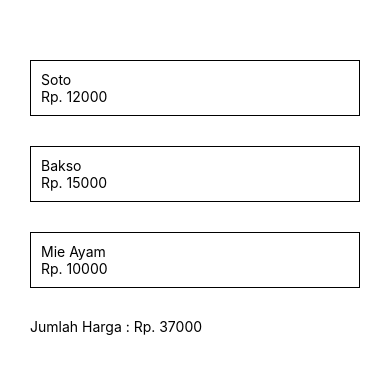
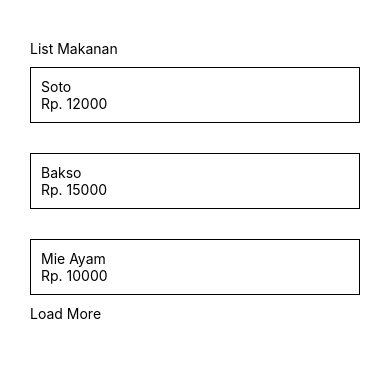
Before and after one commit to afifbasya/belajar-rn-dasar, a React Native app: screen / in a window 390 px wide. Shown: the top 374 px of the page. Built offline with nearby package versions, Linux system fonts and the light colour scheme.

Commit message:
[UPDATE] Flatlist

```diff
--- a/App.js
+++ b/App.js
@@ -1,7 +1,8 @@
 import { useState } from 'react';
-import { StyleSheet, View, Text } from 'react-native';
+import { StyleSheet, View, Text, FlatList, TouchableOpacity } from 'react-native';
 
 export default function App() {
+  const [refresh, setRefresh] = useState(false);
   const [makanans, setMakanan] = useState([
     {
       id: 1,
@@ -20,22 +21,59 @@ export default function App() {
     }
   ])
 
-  const jumlahHarga = makanans.reduce((total, item) => total + item.harga, 0)
+  const renderItem = ({ item }) => {
+    return (
+      <View key={item.id} style={styles.makanan}>
+        <Text>{item.nama}</Text>
+        <Text>Rp. {item.harga}</Text>
+      </View>
+    )
+  }
+
+  const HeaderMakanan = () => {
+    return (
+      <View style={{ marginHorizontal: 30, marginVertical: 10 }}>
+        <Text>List Makanan</Text>
+      </View>
+    )
+  }
+
+  const FooterMakanan = () => {
+    return (
+      <TouchableOpacity style={{ marginHorizontal: 30, marginVertical: 10 }}>
+        <Text>Load More</Text>
+      </TouchableOpacity>
+    )
+  }
+
+  const DataKosong = () => {
+    return (
+      <View style={styles.makanan}>
+        <Text>Data Kosong</Text>
+      </View>
+    )
+  }
+
+  const Separator = () => {
+    return (
+      <View style={{ marginTop: 30 }} />
+    )
+  }
+
+  const handleRefresh = () => {
+    setRefresh(true)
+
+    //Simulasi Ambil API
+    setTimeout(() => {
+      setRefresh(false)
+    }, 2000)
+
+  }
 
   return (
     <View style={styles.container}>
       {/* 1. Mapp */}
-      {makanans.map((makanan, index) => {
-        return (
-          <View key={index} style={styles.makanan}>
-            <Text>{makanan.nama}</Text>
-            <Text>Rp. {makanan.harga}</Text>
-          </View>
-        )
-      })}
-
-      {/* 2. Filter  */}
-      {/* {makanans.filter((makananFilter) => makananFilter.harga > 11000).map((makanan, index) => {
+      {/* {makanans.map((makanan, index) => {
         return (
           <View key={index} style={styles.makanan}>
             <Text>{makanan.nama}</Text>
@@ -44,10 +82,20 @@ export default function App() {
         )
       })} */}
 
-      {/* 3. Reduce  */}
-      <View style={{ margin: 30 }}>
-        <Text>Jumlah Harga : Rp. {jumlahHarga}</Text>
-      </View>
+      {/* <View style={{ height: 200 }}> */}
+      <FlatList
+        data={makanans}
+        renderItem={renderItem}
+        keyExtractor={item => item.id}
+        ListHeaderComponent={HeaderMakanan}
+        ListFooterComponent={FooterMakanan}
+        ListEmptyComponent={DataKosong}
+        ItemSeparatorComponent={Separator}
+        onRefresh={() => handleRefresh()}
+        refreshing={refresh}
+      // showsVerticalScrollIndicator={false}
+      />
+      {/* </View> */}
 
     </View>
   );
@@ -65,7 +113,6 @@ const styles = StyleSheet.create({
   },
   makanan: {
     marginHorizontal: 30,
-    marginTop: 30,
     borderWidth: 1,
     padding: 10
   }
```
